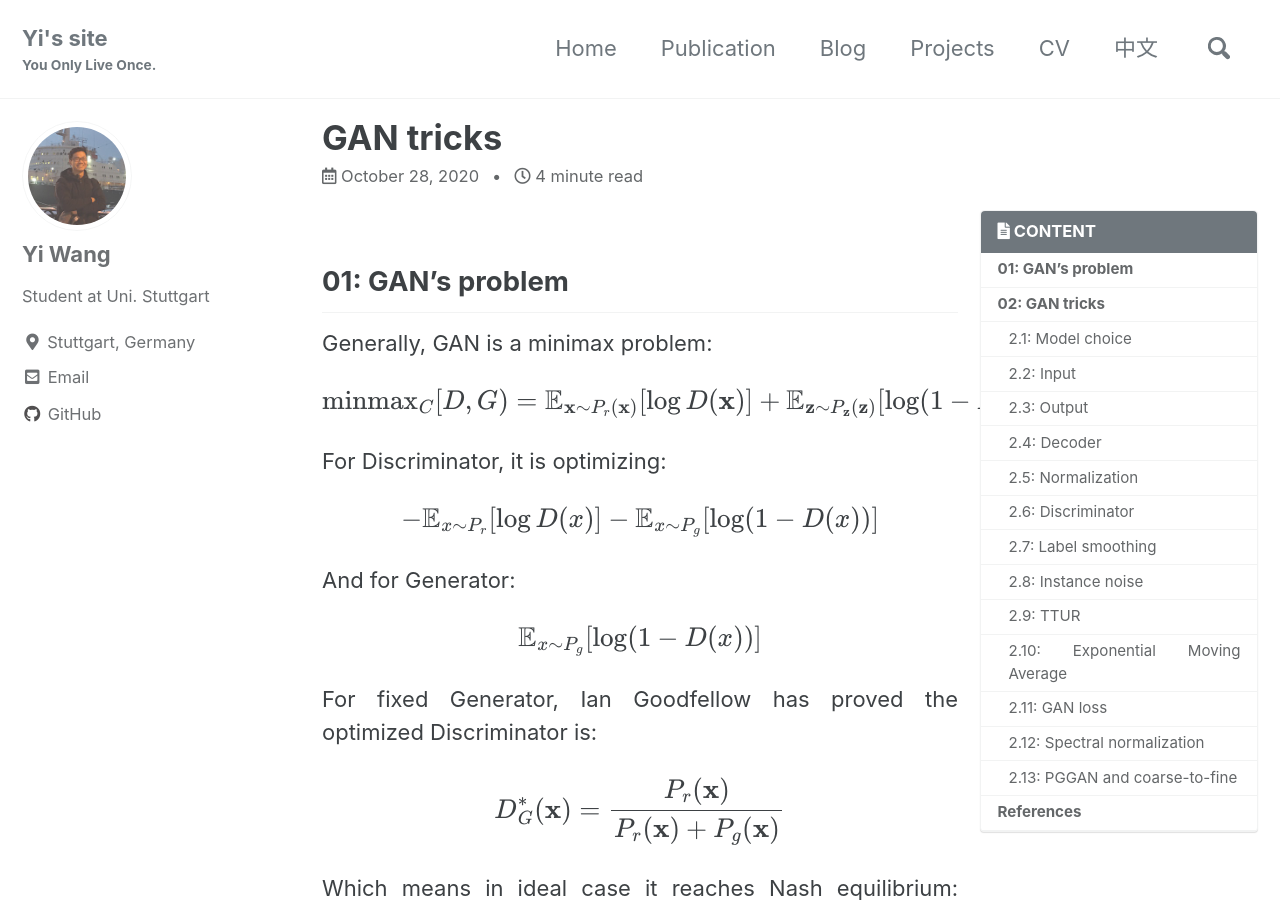
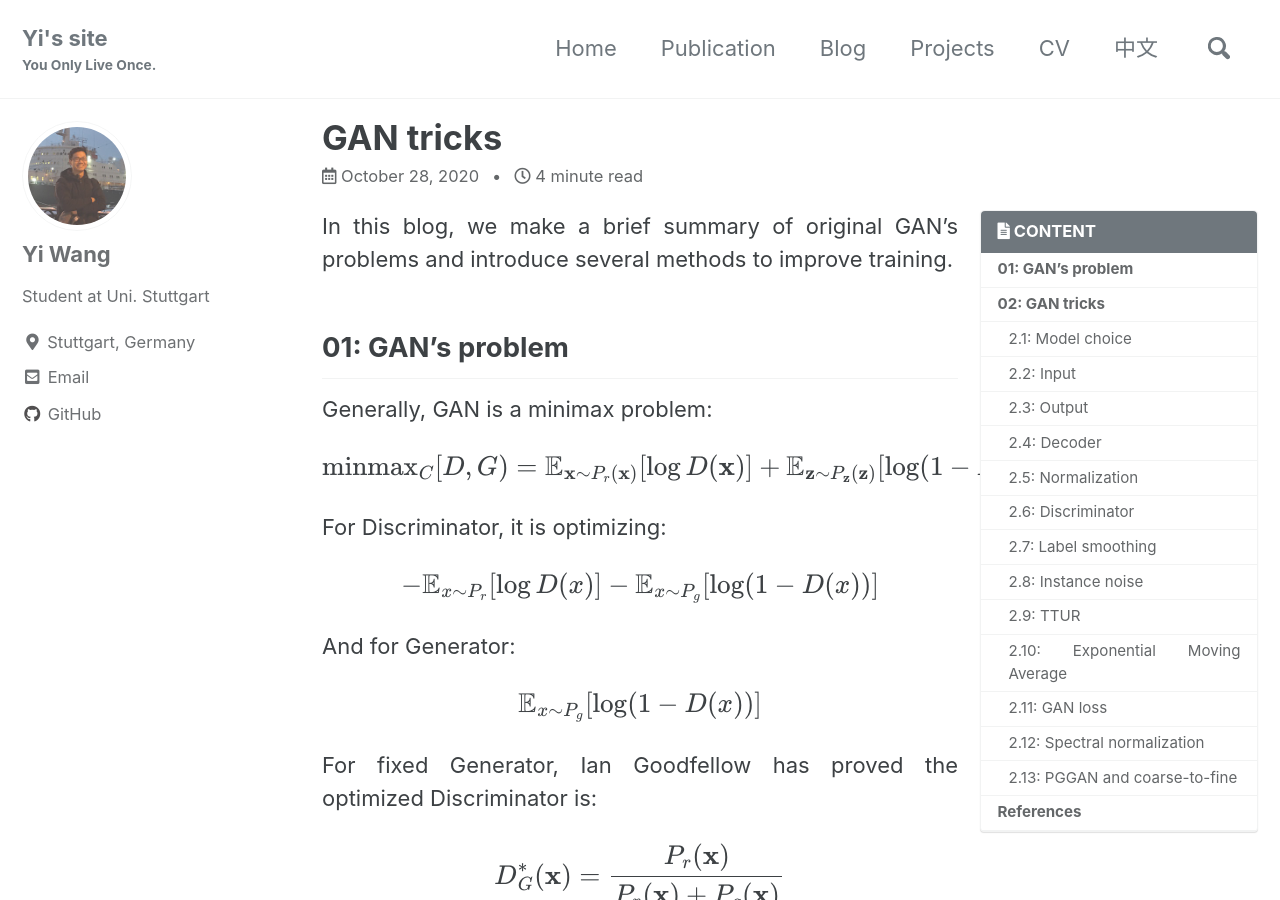
Before and after one commit to wangyi111/wangyi111.github.io, a Jekyll site: the page built from _posts/2020-10-28-GAN-tricks.md, in a window 1280 px wide and 900 px high. Built offline with Jekyll 4.4.1, drawn with Linux system fonts in a browser that asks for light colours; cached includes are drawn as plain includes; formulas are drawn with MathJax 3; comment, search, counter and statistics services are not loaded.

Commit message:
Update 2020-10-28-GAN-tricks.md

```diff
--- a/_posts/2020-10-28-GAN-tricks.md
+++ b/_posts/2020-10-28-GAN-tricks.md
@@ -7,6 +7,8 @@ tags:
 toc: true
 toc_label: "CONTENT"
 ---
+
+In this blog, we make a brief summary of original GAN's problems and introduce several methods to improve training.
 
 ## 01: GAN's problem
 
```
